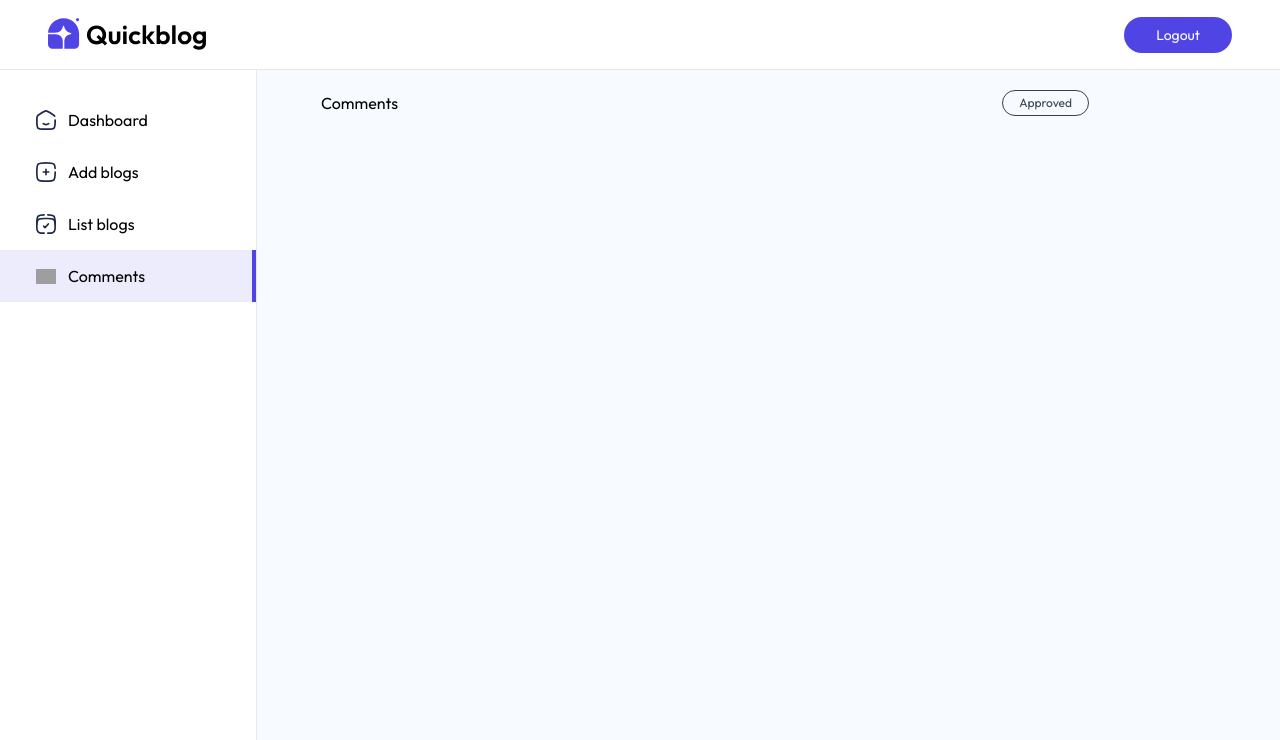
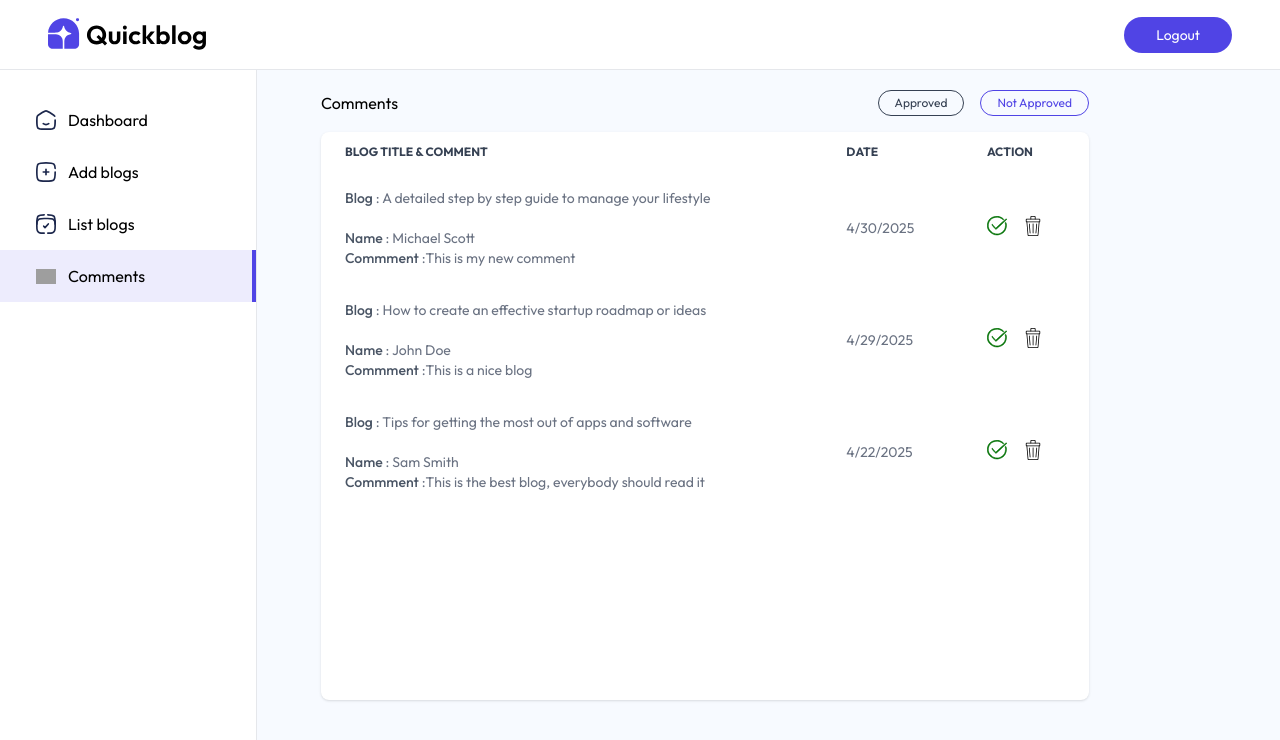
Before and after one commit to BiyangaKalupahana/QuickBlog, a React (Vite) app in the folder client/: page /admin/comments in a window 1280 px wide. Shown: the top 740 px of the page. Built offline with nearby package versions, Linux system fonts and the light colour scheme; grey boxes are pictures that could not be loaded.

Commit message:
comments

```diff
--- /dev/null
+++ b/client/src/pages/admin/CommentTableItem.jsx
@@ -0,0 +1,39 @@
+import React from 'react'
+import { assets } from '../../assets/assets';
+
+
+const CommentTableItem = ({comment, fetchComments}) => {
+
+    const {blog, createdAt, _id} =comment;
+    const BlogDate=new Date(createdAt);
+
+  return (
+    <tr className='order-y border-gray-300'>
+        <td className='px-6 py-4'>
+            <b className='font-medium text-gray-600'>Blog</b> : {blog.title}
+            <br/>
+            <br/>
+            <b className='font-medium text-gray-600'>Name</b> : {comment.name}
+            <br/>
+            <b className='font-medium text-gray-600'>Commment</b> :{comment.content}
+        </td>
+
+        <td className='px-6 py-4 max-sm:hidden'>
+            {BlogDate.toLocaleDateString()}
+        </td>
+
+        <td className='px-6 py-4'>
+            <div className='inline-flex items-center gap-4'>
+                {
+                !comment.isApproved ?
+                <img src={assets.tick_icon} className='w-5 hover:scale-110 transition-all cursor-pointer'/> : <p className='text-xs border border-green-600 bg-green-100 text-white-100 rounded-full px-3 py-1'>Approved</p>
+                }
+                <img src={assets.bin_icon} alt="" className='w-5 hover:scale-110 transition-all cursor-pointer'/>
+            </div>
+        </td>
+
+    </tr>
+  )
+}
+
+export default CommentTableItem
--- a/client/src/pages/admin/Comments.jsx
+++ b/client/src/pages/admin/Comments.jsx
@@ -1,5 +1,8 @@
 import React from 'react'
 import { useState, useEffect } from 'react'
+import { comments_data } from '../../assets/assets';
+import CommentTableItem from './CommentTableItem';
+
 
 const Comments = () => {
 
@@ -21,8 +24,28 @@
       <div className='flex justify-between items-center max-w-3xl'>
         <h1>Comments</h1>
         <div className='flex gap-4'>
-          <button className={`shadow-custom-sm border rounded-full px-4 py-1 cursor-pointer text-xs ${filter === 'Approved' ? 'text-primary' : 'text-gray-700'}`}>Approved</button>
+          <button  onClick={()=> setFilter('Approved')} className={`shadow-custom-sm border rounded-full px-4 py-1 cursor-pointer text-xs ${filter === 'Approved' ? 'text-primary' : 'text-gray-700'}`}>Approved</button>
+          <button onClick={()=> setFilter('Not Approved')} className={`shadow-custom-sm border rounded-full px-4 py-1 cursor-pointer text-xs ${filter === 'Not Approved' ? 'text-primary' : 'text-gray-700'}`}>Not Approved</button>
         </div>
+        </div>
+        <div className='relative h-4/5 max-w-3xl overflow-x-auto mt-4 bg-white shadow rounded-lg scrollbar-hide'>
+        <table className='w-full text-sm text-gray-500'>
+          <thead className='text-xs text-gray-700 text-left uppercase'>
+            <tr>
+              <th scope='col' className='px-6 py-3'>Blog Title & Comment</th>
+              <th scope='col' className='px-6 py-3 max-sm:hidden'>Date</th>
+              <th scope='col' className='px-6 py-3'>Action</th>
+            </tr>
+          </thead>
+          <tbody>
+            {comments.filter((comment)=>{
+              if(filter === "Approved") return comment.isApproved ===true;
+              return comment.isApproved === false;
+            }).map((comment, index)=> <CommentTableItem key={comment._id}
+          comment={comment} index={index + 1} fetchComments ={fetchComments}/>)}
+          </tbody>
+        </table>
+
         </div>
     </div>
   )
```
